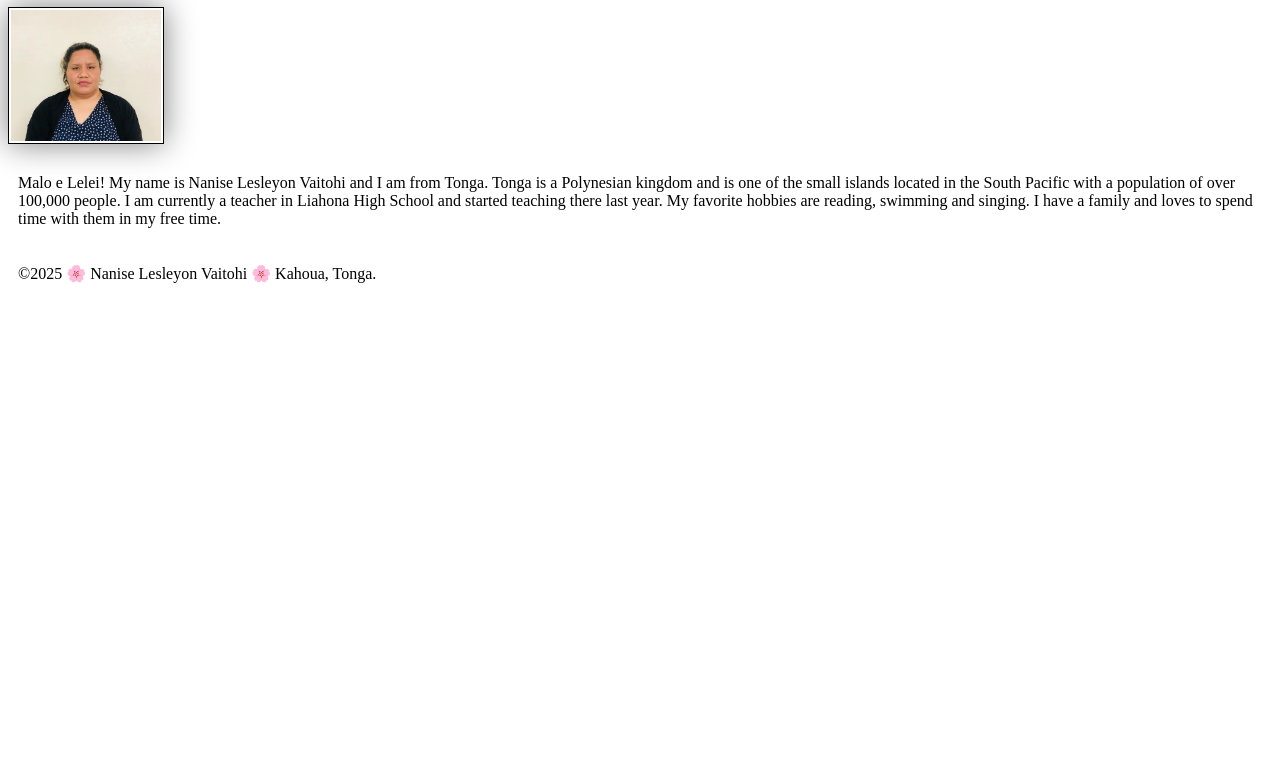
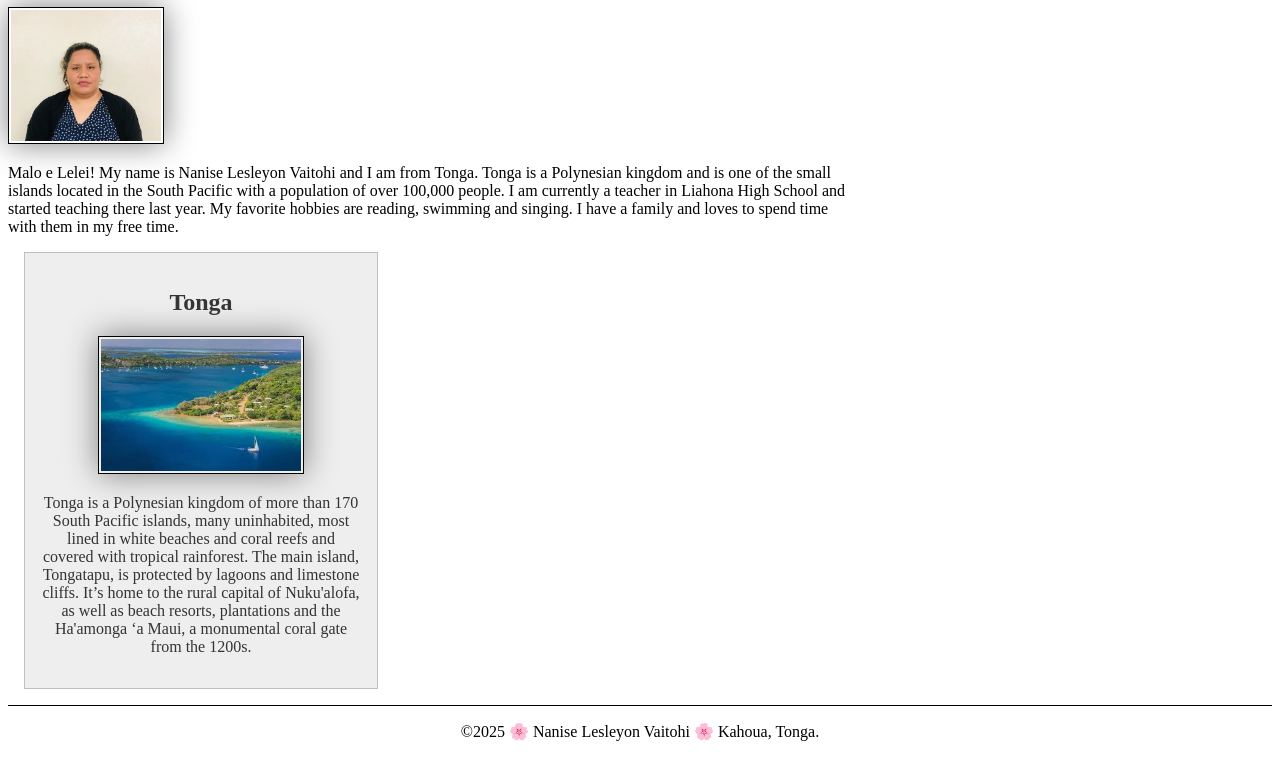
Before and after one commit to Nanise24/wdd130, a plain HTML site: page index.html in a window 1280 px wide. Shown: the part 217-974 px from the top of the page. Before the commit the page ends 800 px from the top, so only its background shows below. Drawn offline with Linux system fonts and the light colour scheme.

Commit message:
homepage enhancement

```diff
--- a/index.html
+++ b/index.html
@@ -1,10 +1,13 @@
 <!DOCTYPE html>
 <html lang="en-US">
     <head>
-        <link rel="stylesheet" href="styles/styles.css">
         <meta charset="utf-8">
         <meta name="viewport" content="width=device-width,initial-scale-1.0">
         <title>Nanise Lesleyon Vaitohi | WDD 130</title>
+        <meta name="description" content="Nanise Lesleyon Vaitohi's BYU-Idaho WDD 130 course homepage. ">
+        <meta name="author" content="Nanise Lesleyon Vaitohi">
+
+        <link rel="stylesheet" href="styles/styles.css">
     </head>
     <body>
         <header>
@@ -22,6 +25,11 @@
             year. My favorite hobbies are reading, swimming and singing. I have a family and loves to spend
             time with them in my free time.</p>
         </main>
+        <aside>
+            <h2>Tonga</h2>
+            <img src="images/tonga.webp" alt="Kingdom of Tonga.">
+            <p>Tonga is a Polynesian kingdom of more than 170 South Pacific islands, many uninhabited, most lined in white beaches and coral reefs and covered with tropical rainforest. The main island, Tongatapu, is protected by lagoons and limestone cliffs. It’s home to the rural capital of Nuku'alofa, as well as beach resorts, plantations and the Ha'amonga ʻa Maui, a monumental coral gate from the 1200s.</p>
+        </aside>
         <footer>
             <p>&copy;2025 🌸 Nanise Lesleyon Vaitohi 🌸 Kahoua, Tonga.</p>
         </footer>
--- a/styles/styles.css
+++ b/styles/styles.css
@@ -10,7 +10,7 @@ nav a {
 }
 
 h1 {
-    color: dsrkblue;
+    color: darkblue;
 }
 
 img {
@@ -22,5 +22,35 @@ img {
 }
 
 p {
-    padding: 10px;
+    padding:0;
 }
+
+main {
+    max-width: 840px;
+}
+
+aside {
+    width: 20rem;
+    margin: 1rem;
+    border: 1px solid rgb(0 0 0 / 0.2);
+    padding: 1rem;
+    background-color: #eee;
+    color: #333;
+    text-align: center;
+}
+
+aside img {
+    width: 200px;
+    height: auto;
+}
+
+main img {
+    width: 150px;
+    height: auto;
+}
+
+footer {
+    margin-top: 15px;
+    border-top: 1px solid #000;
+    text-align: center;
+}
```
Also changed, not shown: images/tonga.webp (added).
